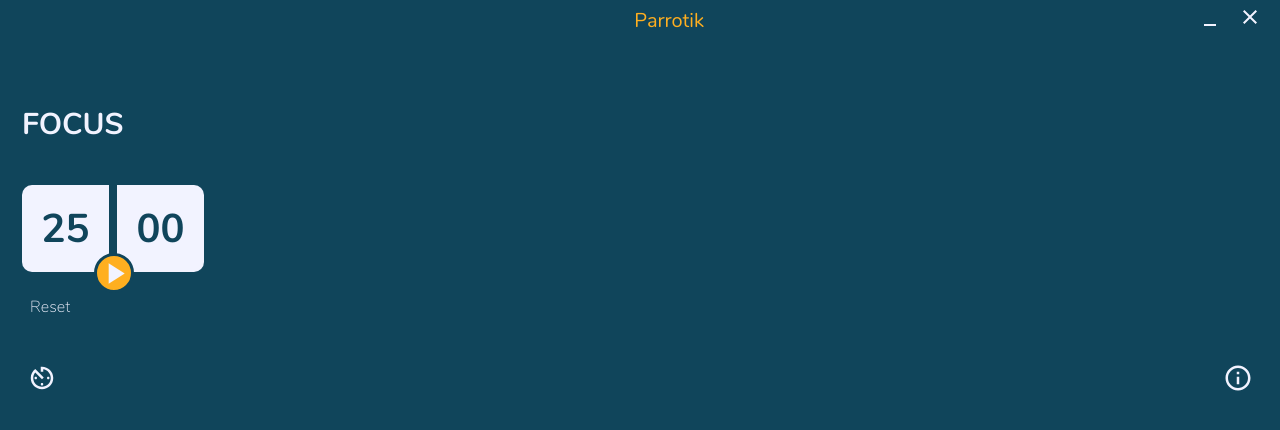
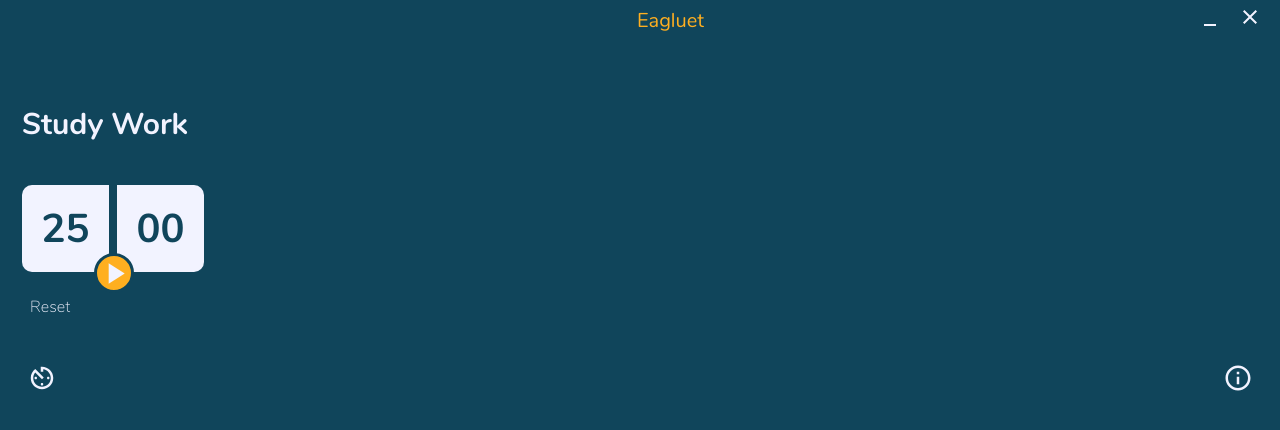
Before and after one commit to surajrathod/eagluet, an Electron app: page src/index.html in a window 1280 px wide. Drawn offline with Linux system fonts and the light colour scheme; no server answers.

Commit message:
change the name

```diff
--- a/src/index.html
+++ b/src/index.html
@@ -10,7 +10,7 @@
   <body>
     <!-- top navigation -->
     <nav class="navigations">
-      <p class="logo">Parrotik</p>
+      <p class="logo">Eagluet</p>
       <div class="bar">
         <div class="icon minimize__btn">
           <svg
@@ -42,7 +42,7 @@
     </nav>
 
     <div class="clock__area">
-      <h2 class="clock__area-text">FOCUS</h2>
+      <h2 class="clock__area-text">Study Work</h2>
       <div class="clock__inner">
         <div class="clock__shape clock__minutes">
           <p class="clock__text"></p>
```
Also changed, not shown: package.json (+47 -5 lines), src/assets/icons/focus.ico (added), 1 other file.
